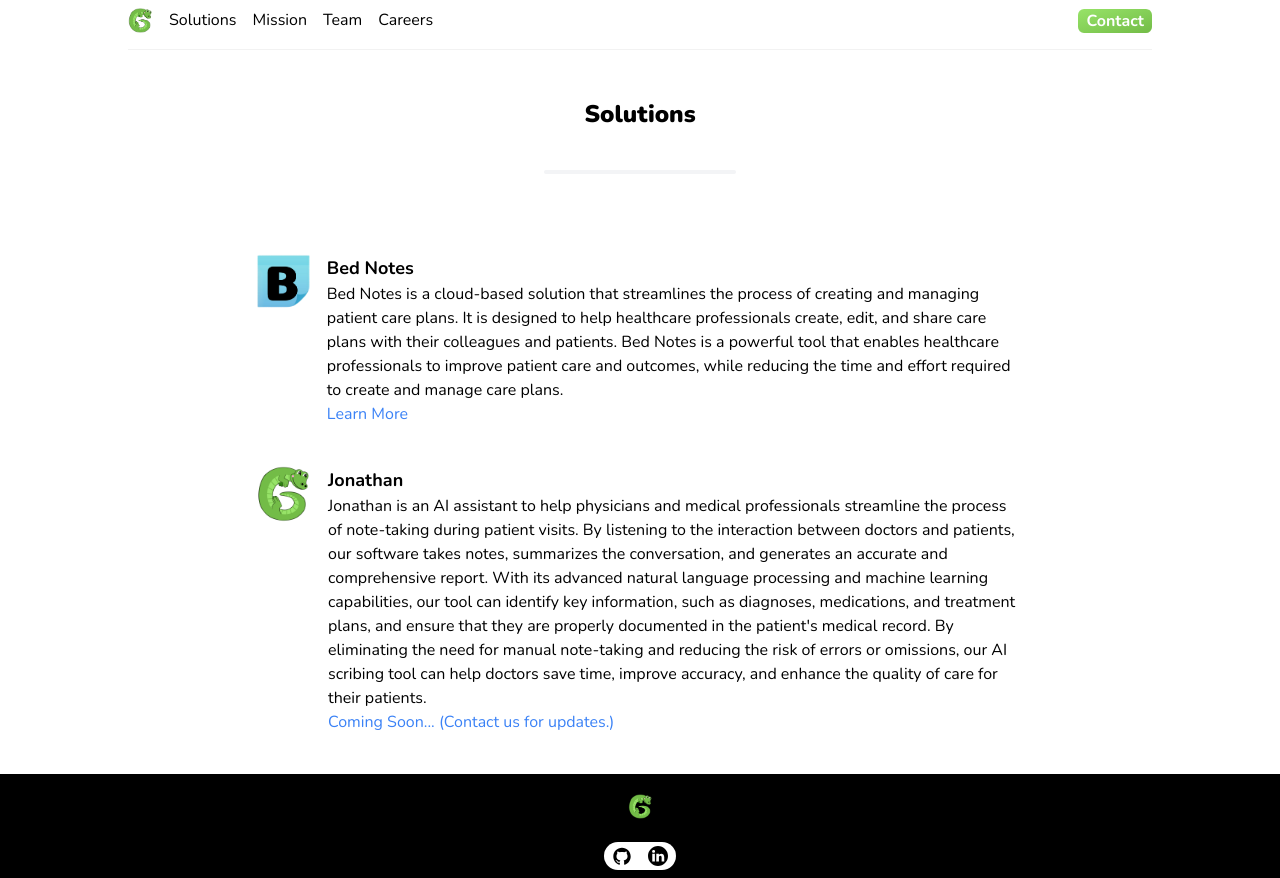
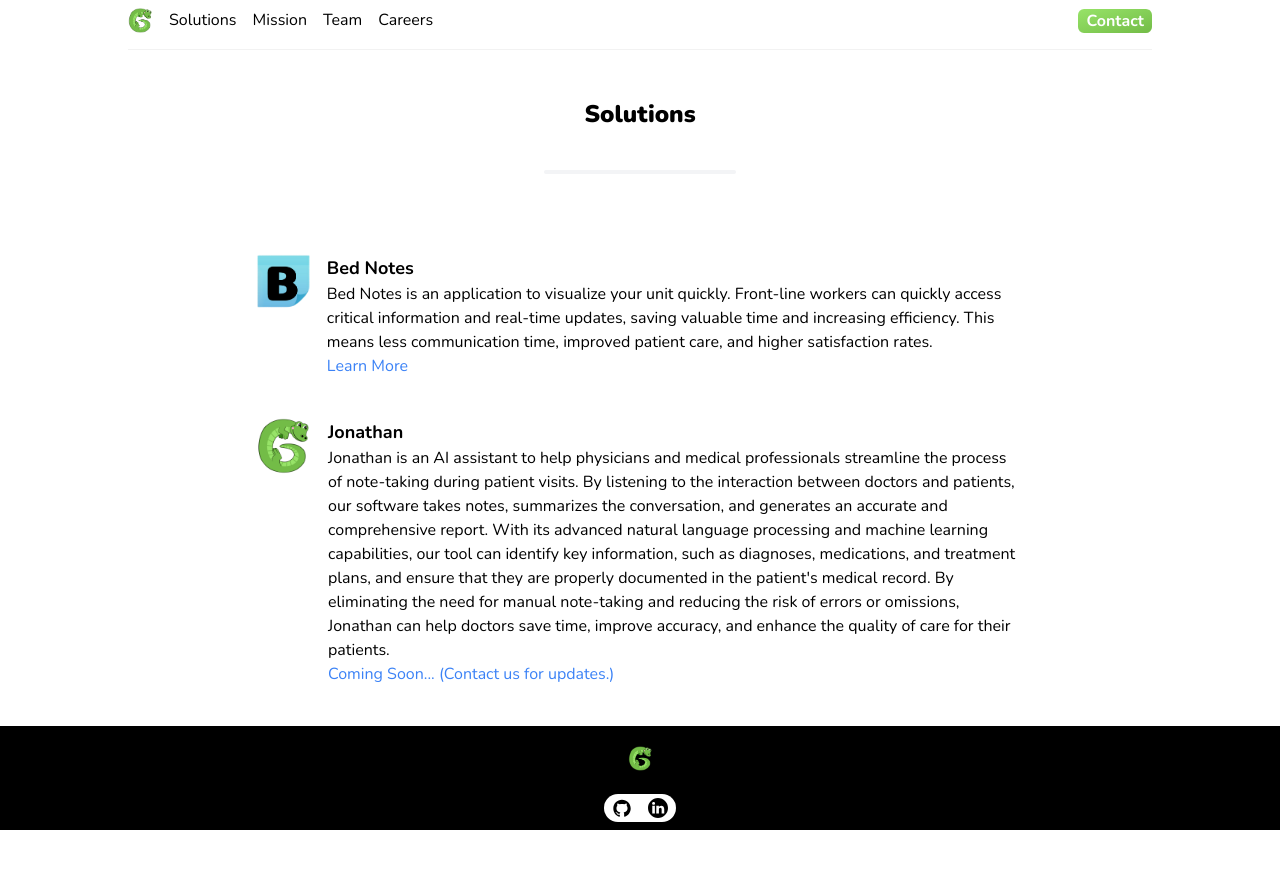
Before and after one commit to gator/gator, a Next.js app: page /solutions in a window 1280 px wide. After the commit the page ends 830 px from the top, so only its background shows below. Built offline with nearby package versions, Linux system fonts and the light colour scheme.

Commit message:
update descriptions

```diff
--- a/pages/solutions.tsx
+++ b/pages/solutions.tsx
@@ -19,13 +19,11 @@ const Solutions: NextPageWithLayout = () => {
             <div className=''>
               <h2 className='text-lg font-bold'>Bed Notes</h2>
               <p>
-                Bed Notes is a cloud-based solution that streamlines the process
-                of creating and managing patient care plans. It is designed to
-                help healthcare professionals create, edit, and share care plans
-                with their colleagues and patients. Bed Notes is a powerful tool
-                that enables healthcare professionals to improve patient care
-                and outcomes, while reducing the time and effort required to
-                create and manage care plans.
+                Bed Notes is an application to visualize your unit quickly.
+                Front-line workers can quickly access critical information and
+                real-time updates, saving valuable time and increasing
+                efficiency. This means less communication time, improved patient
+                care, and higher satisfaction rates.
               </p>
               <a
                 href='https://bednotes.gator.sh'
@@ -51,8 +49,8 @@ const Solutions: NextPageWithLayout = () => {
                 information, such as diagnoses, medications, and treatment
                 plans, and ensure that they are properly documented in the
                 patient's medical record. By eliminating the need for manual
-                note-taking and reducing the risk of errors or omissions, our AI
-                scribing tool can help doctors save time, improve accuracy, and
+                note-taking and reducing the risk of errors or omissions,
+                Jonathan can help doctors save time, improve accuracy, and
                 enhance the quality of care for their patients.
               </p>
               <p className='text-blue-500 hover:underline'>
```
